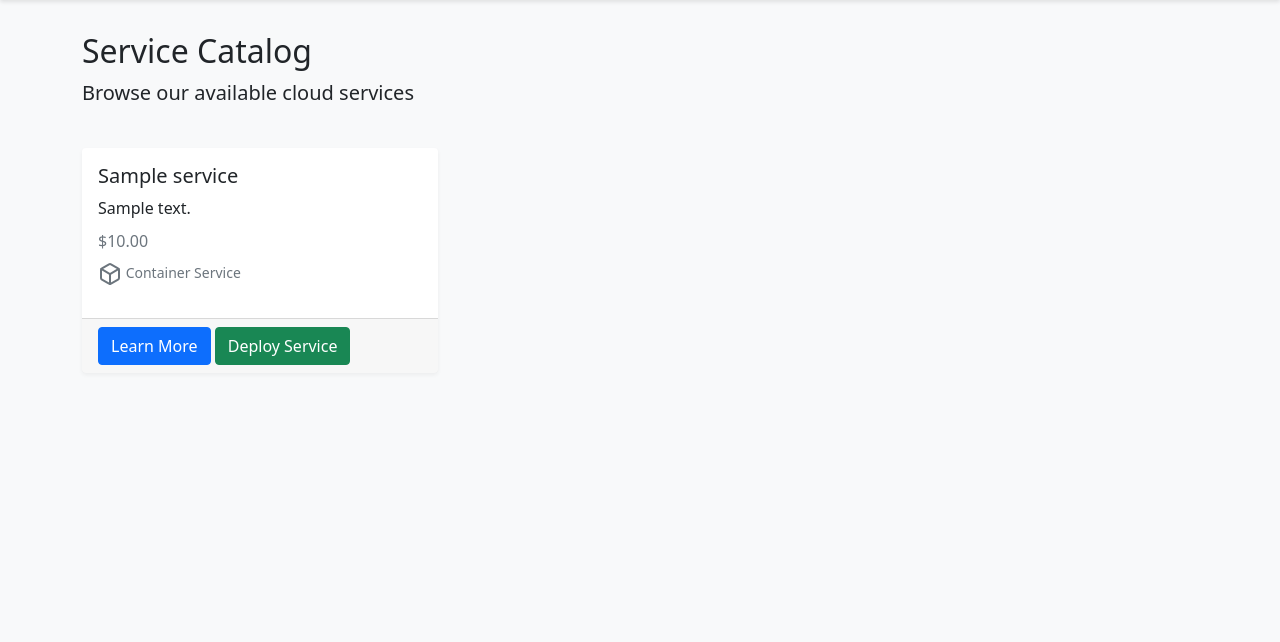
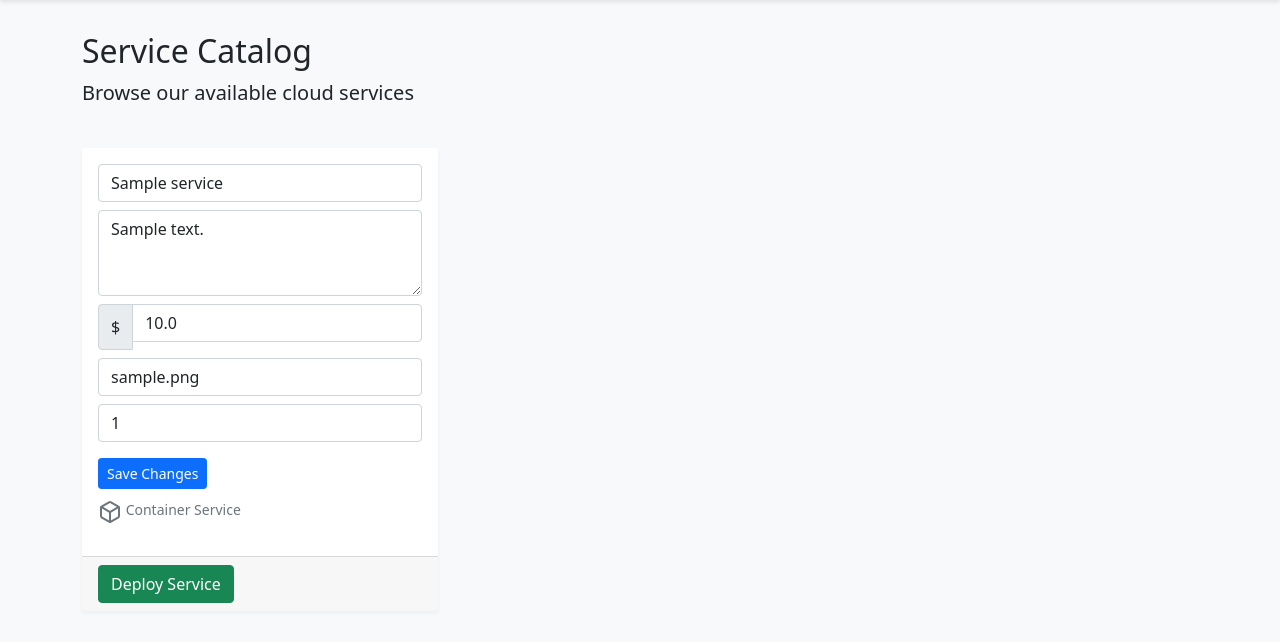
Before and after one commit to joozyz/CustomerPortal, a Flask app: page /services/catalog in a window 1280 px wide. Shown: the part 56-698 px from the top of the page. Run offline with Flask 3, Linux system fonts and the light colour scheme; a user stored in the database is signed in; tables that the repository leaves empty hold one stand-in row (values such as "Sample post"); parts of the project's set-up code (start-up, migrations or seed data) failed here and were passed over; some libraries are stand-ins or nearby versions.

Commit message:
Agent query: Please check if: 1) The Deploy Service button is now visible instead of Learn More, and 2) Admins can edit service details directly in the service catalog. Please try editing a service name and verify if it saves correctly.
Implement service name editability and remove "Learn More" button; replace with login prompt for non-authenticated users.

Screenshot: https://storage.googleapis.com/screenshot-production-us-central1/e4f27d8f-b509-4262-88cb-fed78bd103c9/79834d33-3cb6-4609-b702-2a692f4caf4a.jpg

```diff
--- a/routes.py
+++ b/routes.py
@@ -85,6 +85,26 @@ def logout():
     logout_user()
     return redirect(url_for('index'))
 
+@app.route('/services/<int:service_id>/update', methods=['POST'])
+@login_required
+@admin_required
+def update_service(service_id):
+    service = Service.query.get_or_404(service_id)
+
+    if request.method == 'POST':
+        service.name = request.form.get('name')
+        service.description = request.form.get('description')
+        service.price = float(request.form.get('price'))
+
+        if service.container_image:
+            service.container_image = request.form.get('container_image')
+            service.container_port = int(request.form.get('container_port'))
+
+        db.session.commit()
+        flash('Service updated successfully', 'success')
+
+    return redirect(url_for('service_catalog'))
+
 @app.route('/services/<int:service_id>/deploy', methods=['POST'])
 @login_required
 def deploy_service(service_id):
--- a/static/css/style.css
+++ b/static/css/style.css
@@ -12,6 +12,11 @@ body {
     box-shadow: 0 2px 4px rgba(0,0,0,.05);
     border: none;
     margin-bottom: 1rem;
+    transition: box-shadow 0.3s ease-in-out;
+}
+
+.card:hover {
+    box-shadow: 0 4px 8px rgba(0,0,0,.1);
 }
 
 .card-header {
@@ -60,3 +65,22 @@ body {
 .service-card:hover {
     transform: translateY(-5px);
 }
+
+/* Add to existing styles */
+.service-edit-form input,
+.service-edit-form textarea {
+    margin-bottom: 0.5rem;
+}
+
+.service-edit-form button {
+    margin-top: 0.5rem;
+}
+
+.badge {
+    padding: 0.5em 1em;
+}
+
+.btn-sm {
+    padding: 0.25rem 0.5rem;
+    font-size: 0.875rem;
+}
--- a/templates/services/catalog.html
+++ b/templates/services/catalog.html
@@ -13,11 +13,28 @@
     <div class="col-md-4 mb-4">
         <div class="card h-100">
             <div class="card-body">
+                {% if current_user.is_admin %}
+                <form action="{{ url_for('update_service', service_id=service.id) }}" method="POST" class="service-edit-form">
+                    <input type="text" class="form-control mb-2" name="name" value="{{ service.name }}" required>
+                    <textarea class="form-control mb-2" name="description" rows="3" required>{{ service.description }}</textarea>
+                    <div class="input-group mb-2">
+                        <span class="input-group-text">$</span>
+                        <input type="number" class="form-control" name="price" value="{{ service.price }}" step="0.01" required>
+                    </div>
+                    {% if service.container_image %}
+                    <input type="text" class="form-control mb-2" name="container_image" value="{{ service.container_image }}" required>
+                    <input type="number" class="form-control mb-2" name="container_port" value="{{ service.container_port }}" required>
+                    {% endif %}
+                    <button type="submit" class="btn btn-primary btn-sm">Save Changes</button>
+                </form>
+                {% else %}
                 <h5 class="card-title">{{ service.name }}</h5>
                 <p class="card-text">{{ service.description }}</p>
                 <h6 class="card-subtitle mb-2 text-muted">${{ "%.2f"|format(service.price) }}</h6>
+                {% endif %}
+
                 {% if service.container_image %}
-                <p class="card-text">
+                <p class="card-text mt-2">
                     <small class="text-muted">
                         <i class="feather-icon" data-feather="box"></i> Container Service
                     </small>
@@ -25,7 +42,6 @@
                 {% endif %}
             </div>
             <div class="card-footer">
-                <a href="#" class="btn btn-primary">Learn More</a>
                 {% if current_user.is_authenticated %}
                     {% if service.container_image %}
                         <form action="{{ url_for('deploy_service', service_id=service.id) }}" method="POST" class="d-inline">
@@ -34,6 +50,8 @@
                     {% else %}
                         <a href="#" class="btn btn-success">Purchase</a>
                     {% endif %}
+                {% else %}
+                    <a href="{{ url_for('login') }}" class="btn btn-primary">Login to Deploy</a>
                 {% endif %}
             </div>
         </div>
@@ -41,3 +59,12 @@
     {% endfor %}
 </div>
 {% endblock %}
+
+{% block scripts %}
+<script>
+document.addEventListener('DOMContentLoaded', function() {
+    // Initialize Feather icons
+    feather.replace();
+});
+</script>
+{% endblock %}
```
